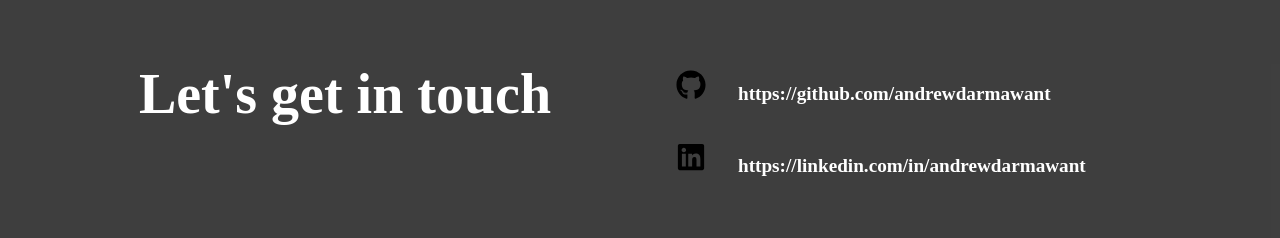
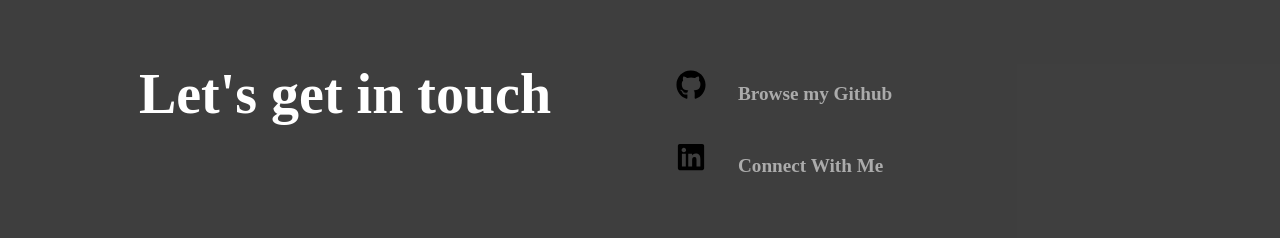
Before and after one commit to andrewdarmawant/andrewdarmawant.github.io, a React (Create React App) app: page /about in a window 1280 px wide. Shown: the part 1715-1953 px from the top of the page. Built offline with nearby package versions, Linux system fonts and the light colour scheme.

Commit message:
complete

```diff
--- a/src/component/Footer.js
+++ b/src/component/Footer.js
@@ -1,8 +1,15 @@
-import React from 'react';
+import React, { useState } from 'react';
 import "./FooterStyle.css";
 import {FaHome, FaPhone, FaMailBulk, FaGithub, FaLinkedin} from "react-icons/fa";
+import { Link } from 'react-router-dom';
 
 const Footer = () => {
+
+    const [hover, setHover] = useState(false);
+    const [hover2, setHover2] = useState(false);
+    const toggleHover = () => setHover(!hover);
+    const toggleHover2 = () => setHover2(!hover2);
+
     return (
         <div className='footer'>
             <div className='footer-container'>
@@ -31,17 +38,23 @@ const Footer = () => {
                 </div>
                 <div className='right'>
                         <div className='social'>
-                            <div className='github'>
+                            <div className={hover ?'highlight github' :'github'}
+                            onMouseEnter={toggleHover} onMouseLeave={toggleHover}>
                                 <h4>
-                                <FaGithub size={30} style={{color:"#000", marginRight:"2rem"}} />
-                                https://github.com/andrewdarmawant
+                                <Link to="https://github.com/andrewdarmawant">
+                                    <FaGithub size={30} style={{color:"#000", marginRight:"2rem"}} />
+                                    Browse my Github
+                                </Link>
                                 </h4>
                             </div>
 
-                            <div className='linkedin'>
+                            <div className={hover2 ?'highlight linkedin' :'linkedin'}
+                            onMouseEnter={toggleHover2} onMouseLeave={toggleHover2}>
                                 <h4>
+                                <Link to="https://linkedin.com/in/andrewdarmawant">
                                     <FaLinkedin size={30} style={{color:"#000", marginRight:"2rem"}} />
-                                    https://linkedin.com/in/andrewdarmawant
+                                    Connect With Me
+                                    </Link>
                                 </h4>
                             </div>
                         </div>
--- a/src/component/FooterStyle.css
+++ b/src/component/FooterStyle.css
@@ -69,6 +69,13 @@
     color:white;
 }
 
+.highlight {
+    background-color: #fff;
+    color: #000;
+    width: 100%;
+    margin: auto;
+}
+
 @media screen and (max-width: 640px) {
     .footer-container{
         grid-template-columns: 1fr;
```
